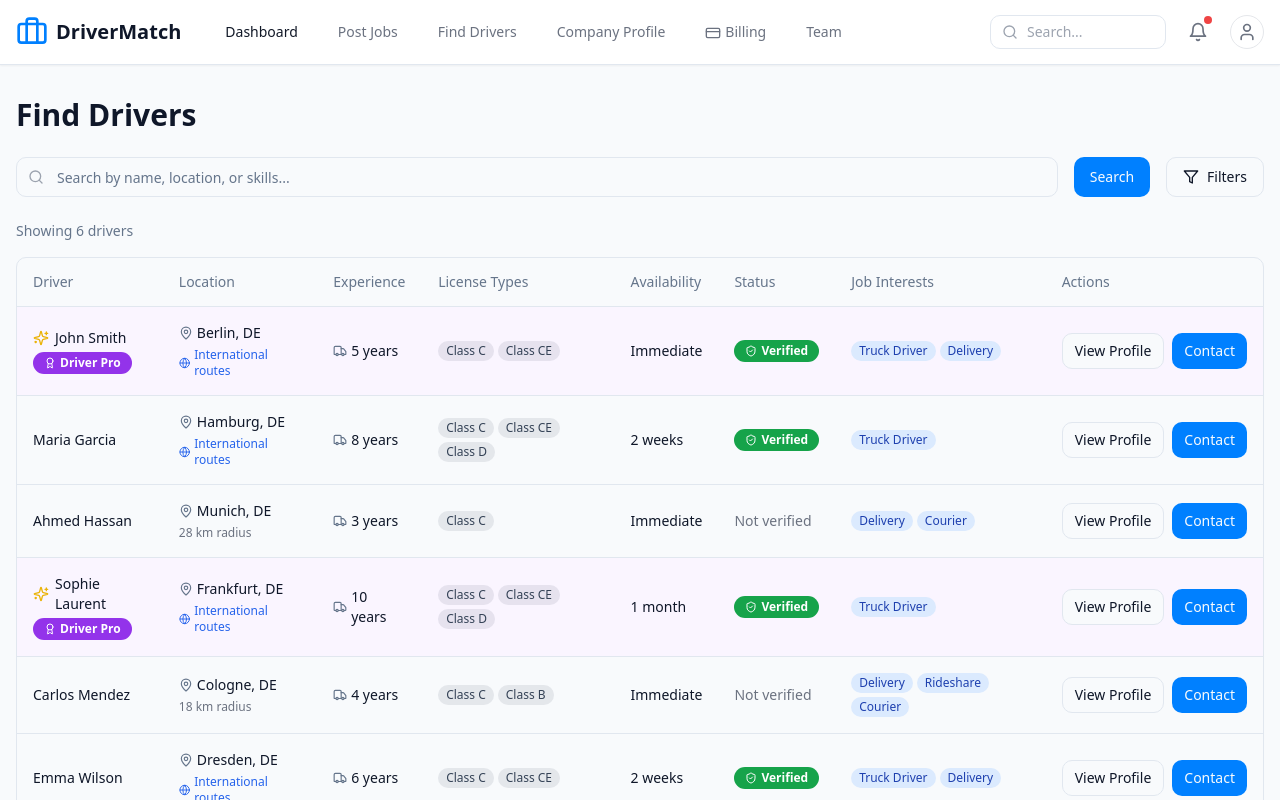
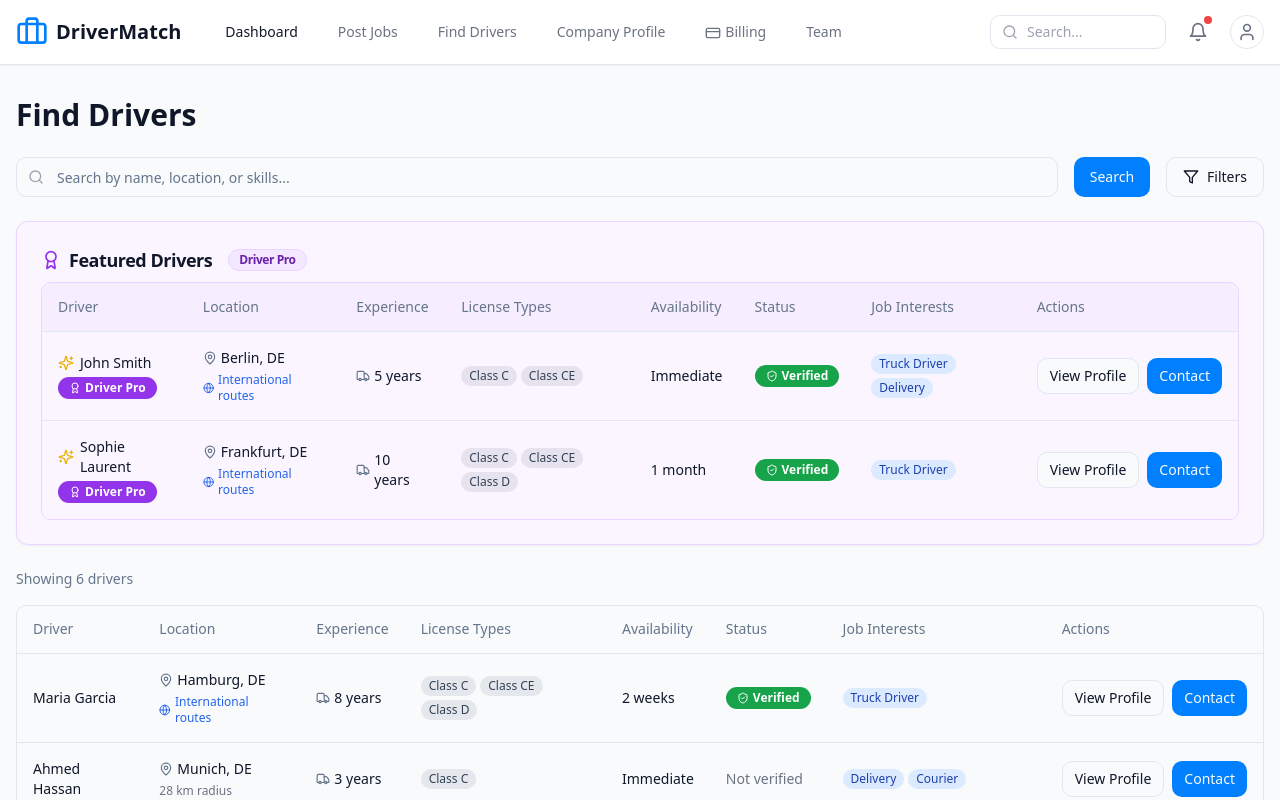
Before and after one commit to aarunbhardwaj/driver-matchmaker-05, a React (Vite) app: page /driver-search in a window 1280 px wide. Shown: the top 800 px of the page. Built offline with nearby package versions, Linux system fonts and the light colour scheme.

Commit message:
feat: Add featured drivers section
Add a featured drivers section to the driver search results and display all driver pro profiles in that section.

```diff
--- a/src/pages/DriverSearch.tsx
+++ b/src/pages/DriverSearch.tsx
@@ -1,4 +1,4 @@
-import React, { useState } from "react";
+import React, { useState, useEffect } from "react";
 import { CompanyHeader } from "@/components/CompanyHeader";
 import { Input } from "@/components/ui/input";
 import { Button } from "@/components/ui/button";
@@ -26,7 +26,7 @@ import {
   PaginationNext,
   PaginationPrevious,
 } from "@/components/ui/pagination";
-import { Card, CardContent } from "@/components/ui/card";
+import { Card, CardContent, CardHeader, CardTitle } from "@/components/ui/card";
 import { Checkbox } from "@/components/ui/checkbox";
 import { Search, Filter, MapPin, Truck, Download, CheckCircle, Globe, Award, Sparkles, ShieldCheck } from "lucide-react";
 import { Slider } from "@/components/ui/slider";
@@ -204,6 +204,12 @@ const DriverSearch = () => {
   });
   const [showFilters, setShowFilters] = useState(false);
   const [drivers, setDrivers] = useState(MOCK_DRIVERS);
+  const [featuredDrivers, setFeaturedDrivers] = useState([]);
+
+  useEffect(() => {
+    const initialFeatured = MOCK_DRIVERS.filter(driver => driver.membershipTier === "pro");
+    setFeaturedDrivers(initialFeatured);
+  }, []);
 
   const handleSearch = () => {
     let filteredDrivers = [...MOCK_DRIVERS];
@@ -212,8 +218,7 @@ const DriverSearch = () => {
       filteredDrivers = filteredDrivers.filter(
         driver =>
           driver.name.toLowerCase().includes(searchQuery.toLowerCase()) ||
-          driver.location.toLowerCase().includes(searchQuery.toLowerCase()) ||
-          driver.skills.some(skill => skill.toLowerCase().includes(searchQuery.toLowerCase()))
+          driver.location.toLowerCase().includes(searchQuery.toLowerCase())
       );
     }
 
@@ -301,6 +306,9 @@ const DriverSearch = () => {
     });
 
     setDrivers(filteredDrivers);
+
+    const newFeaturedDrivers = filteredDrivers.filter(driver => driver.membershipTier === "pro");
+    setFeaturedDrivers(newFeaturedDrivers);
   };
 
   const toggleFilters = () => {
@@ -368,6 +376,106 @@ const DriverSearch = () => {
       return option ? option.label : id;
     });
   };
+
+  const renderDriverRow = (driver) => (
+    <TableRow
+      key={driver.id}
+      className={driver.membershipTier === "pro" ? "bg-purple-50 dark:bg-purple-900/10" : ""}
+    >
+      <TableCell className="font-medium">
+        <div className="flex items-center gap-1.5">
+          {driver.featured && (
+            <TooltipProvider>
+              <Tooltip>
+                <TooltipTrigger asChild>
+                  <div>
+                    <Sparkles className="h-4 w-4 text-yellow-500" />
+                  </div>
+                </TooltipTrigger>
+                <TooltipContent>
+                  <p>Featured Profile</p>
+                </TooltipContent>
+              </Tooltip>
+            </TooltipProvider>
+          )}
+          <span>{driver.name}</span>
+        </div>
+        {driver.membershipTier === "pro" && (
+          <div className="mt-1 flex gap-1.5">
+            <Badge className="bg-purple-600 text-white hover:bg-purple-700 flex items-center gap-1">
+              <Award className="h-3 w-3" />
+              Driver Pro
+            </Badge>
+          </div>
+        )}
+      </TableCell>
+      <TableCell>
+        <div className="flex items-center">
+          <MapPin className="h-3.5 w-3.5 mr-1 text-muted-foreground" />
+          {driver.location}
+        </div>
+        {driver.internationalRoutes ? (
+          <div className="flex items-center mt-1 text-xs text-blue-600">
+            <Globe className="h-3 w-3 mr-1" />
+            International routes
+          </div>
+        ) : (
+          <div className="flex items-center mt-1 text-xs text-gray-500">
+            <span>{driver.distance} km radius</span>
+          </div>
+        )}
+      </TableCell>
+      <TableCell>
+        <div className="flex items-center">
+          <Truck className="h-3.5 w-3.5 mr-1 text-muted-foreground" />
+          {driver.experience}
+        </div>
+      </TableCell>
+      <TableCell>
+        <div className="flex flex-wrap gap-1">
+          {driver.licenseTypes.map((license, idx) => (
+            <span
+              key={idx}
+              className="text-xs bg-secondary/10 text-secondary rounded-full px-2 py-0.5"
+            >
+              {license}
+            </span>
+          ))}
+        </div>
+      </TableCell>
+      <TableCell>{driver.availability}</TableCell>
+      <TableCell>
+        {driver.isVerified ? (
+          <div className="flex items-center">
+            <Badge className="bg-green-600 text-white hover:bg-green-700 flex items-center gap-1">
+              <ShieldCheck className="h-3 w-3" />
+              Verified
+            </Badge>
+          </div>
+        ) : (
+          <span className="text-sm text-gray-500">Not verified</span>
+        )}
+      </TableCell>
+      <TableCell>
+        <div className="flex flex-wrap gap-1">
+          {getJobTypeLabels(driver.jobTypes).map((jobType, idx) => (
+            <span
+              key={idx}
+              className="text-xs bg-blue-100 text-blue-800 dark:bg-blue-900/30 dark:text-blue-300 rounded-full px-2 py-0.5"
+            >
+              {jobType}
+            </span>
+          ))}
+        </div>
+      </TableCell>
+      <TableCell>
+        <div className="flex gap-2">
+          <Button variant="outline" size="sm">View Profile</Button>
+          <Button size="sm">Contact</Button>
+        </div>
+      </TableCell>
+    </TableRow>
+  );
 
   return (
     <div className="min-h-screen bg-background">
@@ -622,6 +730,41 @@ const DriverSearch = () => {
           </Card>
         )}
 
+        {featuredDrivers.length > 0 && (
+          <Card className="mb-6 border-purple-200 bg-purple-50 dark:bg-purple-900/10 dark:border-purple-900/20">
+            <CardHeader className="pb-2">
+              <CardTitle className="text-lg flex items-center gap-2">
+                <Award className="h-5 w-5 text-purple-600" />
+                Featured Drivers
+                <Badge variant="outline" className="ml-2 bg-purple-100 text-purple-800 border-purple-200">
+                  Driver Pro
+                </Badge>
+              </CardTitle>
+            </CardHeader>
+            <CardContent>
+              <div className="rounded-md border border-purple-200 overflow-hidden">
+                <Table>
+                  <TableHeader>
+                    <TableRow className="bg-purple-100/50 dark:bg-purple-900/30">
+                      <TableHead>Driver</TableHead>
+                      <TableHead>Location</TableHead>
+                      <TableHead>Experience</TableHead>
+                      <TableHead>License Types</TableHead>
+                      <TableHead>Availability</TableHead>
+                      <TableHead>Status</TableHead>
+                      <TableHead>Job Interests</TableHead>
+                      <TableHead>Actions</TableHead>
+                    </TableRow>
+                  </TableHeader>
+                  <TableBody>
+                    {featuredDrivers.map(driver => renderDriverRow(driver))}
+                  </TableBody>
+                </Table>
+              </div>
+            </CardContent>
+          </Card>
+        )}
+
         <p className="text-sm text-muted-foreground mb-4">
           Showing {drivers.length} drivers
         </p>
@@ -641,105 +784,7 @@ const DriverSearch = () => {
               </TableRow>
             </TableHeader>
             <TableBody>
-              {drivers.map((driver) => (
-                <TableRow
-                  key={driver.id}
-                  className={driver.membershipTier === "pro" ? "bg-purple-50 dark:bg-purple-900/10" : ""}
-                >
-                  <TableCell className="font-medium">
-                    <div className="flex items-center gap-1.5">
-                      {driver.featured && (
-                        <TooltipProvider>
-                          <Tooltip>
-                            <TooltipTrigger asChild>
-                              <div>
-                                <Sparkles className="h-4 w-4 text-yellow-500" />
-                              </div>
-                            </TooltipTrigger>
-                            <TooltipContent>
-                              <p>Featured Profile</p>
-                            </TooltipContent>
-                          </Tooltip>
-                        </TooltipProvider>
-                      )}
-                      <span>{driver.name}</span>
-                    </div>
-                    {driver.membershipTier === "pro" && (
-                      <div className="mt-1 flex gap-1.5">
-                        <Badge className="bg-purple-600 text-white hover:bg-purple-700 flex items-center gap-1">
-                          <Award className="h-3 w-3" />
-                          Driver Pro
-                        </Badge>
-                      </div>
-                    )}
-                  </TableCell>
-                  <TableCell>
-                    <div className="flex items-center">
-                      <MapPin className="h-3.5 w-3.5 mr-1 text-muted-foreground" />
-                      {driver.location}
-                    </div>
-                    {driver.internationalRoutes ? (
-                      <div className="flex items-center mt-1 text-xs text-blue-600">
-                        <Globe className="h-3 w-3 mr-1" />
-                        International routes
-                      </div>
-                    ) : (
-                      <div className="flex items-center mt-1 text-xs text-gray-500">
-                        <span>{driver.distance} km radius</span>
-                      </div>
-                    )}
-                  </TableCell>
-                  <TableCell>
-                    <div className="flex items-center">
-                      <Truck className="h-3.5 w-3.5 mr-1 text-muted-foreground" />
-                      {driver.experience}
-                    </div>
-                  </TableCell>
-                  <TableCell>
-                    <div className="flex flex-wrap gap-1">
-                      {driver.licenseTypes.map((license, idx) => (
-                        <span
-                          key={idx}
-                          className="text-xs bg-secondary/10 text-secondary rounded-full px-2 py-0.5"
-                        >
-                          {license}
-                        </span>
-                      ))}
-                    </div>
-                  </TableCell>
-                  <TableCell>{driver.availability}</TableCell>
-                  <TableCell>
-                    {driver.isVerified ? (
-                      <div className="flex items-center">
-                        <Badge className="bg-green-600 text-white hover:bg-green-700 flex items-center gap-1">
-                          <ShieldCheck className="h-3 w-3" />
-                          Verified
-                        </Badge>
-                      </div>
-                    ) : (
-                      <span className="text-sm text-gray-500">Not verified</span>
-                    )}
-                  </TableCell>
-                  <TableCell>
-                    <div className="flex flex-wrap gap-1">
-                      {getJobTypeLabels(driver.jobTypes).map((jobType, idx) => (
-                        <span
-                          key={idx}
-                          className="text-xs bg-blue-100 text-blue-800 dark:bg-blue-900/30 dark:text-blue-300 rounded-full px-2 py-0.5"
-                        >
-                          {jobType}
-                        </span>
-                      ))}
-                    </div>
-                  </TableCell>
-                  <TableCell>
-                    <div className="flex gap-2">
-                      <Button variant="outline" size="sm">View Profile</Button>
-                      <Button size="sm">Contact</Button>
-                    </div>
-                  </TableCell>
-                </TableRow>
-              ))}
+              {drivers.filter(driver => driver.membershipTier !== "pro").map(driver => renderDriverRow(driver))}
             </TableBody>
           </Table>
         </div>
```
